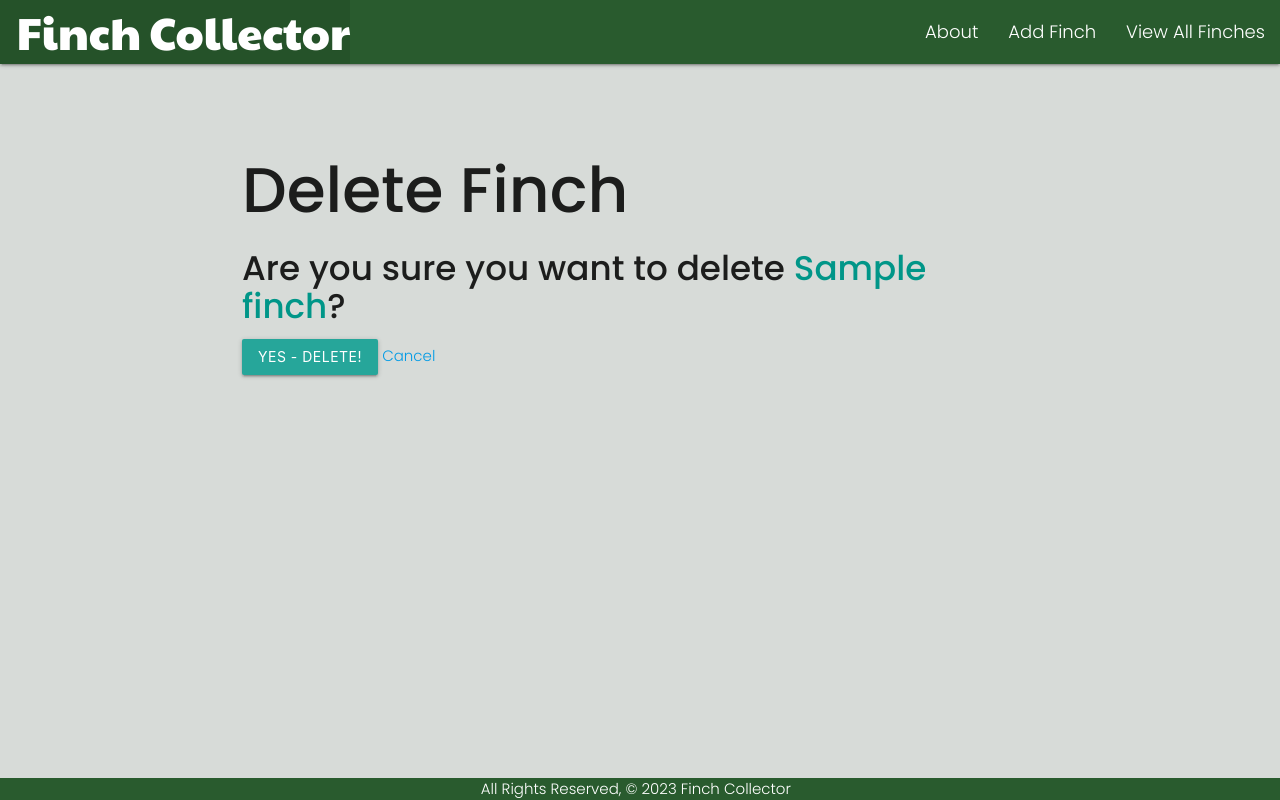
After one commit to adricastro1/Finch-Collector-Lab, a Django app: page /finches/1/delete/ in a window 1280 px wide. The commit adds this page. Run offline with Django 4.2, Linux system fonts and the light colour scheme; tables that the repository leaves empty hold one stand-in row (values such as "Sample post").

Commit message:
part 3 lab complete

```diff
--- a/main_app/models.py
+++ b/main_app/models.py
@@ -1,4 +1,5 @@
 from django.db import models
+from django.urls import reverse
 
 class Finch(models.Model):
     name = models.CharField(max_length=100)
@@ -8,3 +9,6 @@ class Finch(models.Model):
 
     def __str__(self):
         return self.name
+
+    def get_absolute_url(self):
+        return reverse('detail', kwargs={'finch_id': self.id})
--- a/main_app/templates/base.html
+++ b/main_app/templates/base.html
@@ -25,6 +25,7 @@
                 </ul>
                 <ul class="right" id="nav-links">
                     <li><a href="/about">About</a></li>
+                    <li><a href="{% url 'finches_create' %}">Add Finch</a></li>
                     <li><a href="/finches">View All Finches</a></li>
                 </ul>
             </div>
--- /dev/null
+++ b/main_app/templates/main_app/finch_confirm_delete.html
@@ -0,0 +1,13 @@
+{% extends 'base.html' %}
+
+{% block content %}
+  <h1>Delete Finch</h1>
+
+  <h4>Are you sure you want to delete <span class="teal-text">{{ object.name }}</span>?</h4>
+
+  <form action="" method="POST">
+    {% csrf_token %}
+    <input type="submit" value="Yes - Delete!" class="btn">
+    <a href="{% url 'detail' finch.id %}">Cancel</a>
+  </form>
+{% endblock %}
--- a/main_app/urls.py
+++ b/main_app/urls.py
@@ -5,5 +5,8 @@ urlpatterns = [
     path('', views.home, name='home' ),
     path('about/', views.about, name='about'),
     path('finches/', views.finches_index, name='index'),
-    path('finches/<int:finch_id>/', views.finches_detail, name='detail')
+    path('finches/<int:finch_id>/', views.finches_detail, name='detail'),
+    path('finches/create/', views.FinchCreate.as_view(), name='finches_create'),
+    path('finches/<int:pk>/update/', views.FinchUpdate.as_view(), name='finches_update'),
+    path('finches/<int:pk>/delete/', views.FinchDelete.as_view(), name='finches_delete')
 ]
--- a/main_app/views.py
+++ b/main_app/views.py
@@ -1,4 +1,5 @@
 from django.shortcuts import render
+from django.views.generic.edit import CreateView, UpdateView, DeleteView
 from .models import Finch
 
 finches = [
@@ -23,3 +24,15 @@ def finches_index(request):
 def finches_detail(request, finch_id):
    finch = Finch.objects.get(id=finch_id)
    return render(request, 'finches/detail.html', {'finch': finch})
+
+class FinchCreate(CreateView):
+   model = Finch
+   fields = '__all__'
+
+class FinchUpdate(UpdateView):
+  model = Finch
+  fields = ['species', 'description', 'age']
+
+class FinchDelete(DeleteView):
+  model = Finch
+  success_url = '/finches'
```
Also changed, not shown: main_app/templates/finches/detail.html (+6 -1 lines), main_app/templates/main_app/finch_form.html (added, +16 -0 lines).
